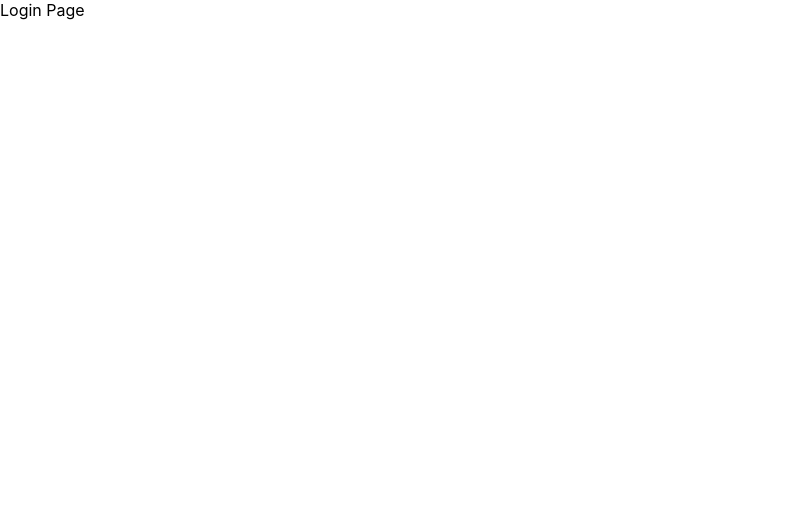
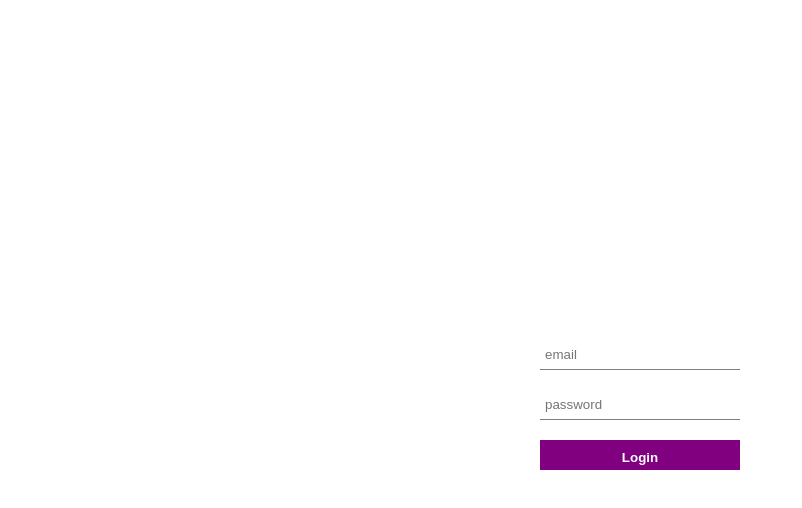
Before and after one commit to taotara/admin-panel, a React (Create React App) app: page /login in a window 1280 px wide. Shown: the top 508 px of the page, without its empty margins (0-802 px from the left). Built offline with nearby package versions, Linux system fonts and the light colour scheme.

Commit message:
intergration of firebase

```diff
--- a/package.json
+++ b/package.json
@@ -11,6 +11,7 @@
     "@testing-library/jest-dom": "^5.16.5",
     "@testing-library/react": "^13.4.0",
     "@testing-library/user-event": "^13.5.0",
+    "firebase": "^9.10.0",
     "react": "^18.2.0",
     "react-circular-progressbar": "^2.1.0",
     "react-dom": "^18.2.0",
--- a/src/components/datatable/Datatable.jsx
+++ b/src/components/datatable/Datatable.jsx
@@ -1,20 +1,25 @@
-import React from 'react'
+import React, { useState } from 'react'
 import './datatable.css'
 import { DataGrid } from '@mui/x-data-grid';
 import { userColumns, userRows } from '../../databasesource';
 import { Link } from 'react-router-dom';
 
 const Datatable = () => {
+    const [data,setData] = useState(userRows);
+
+    const handleDelete = (id) => {
+      setData(data.filter(item=>item.id !== id))
+    }
 
     const actionColumn = [
-        { field: "action", headerName: "Action", Width: 200, renderCell:() => {
+        { field: "action", headerName: "Action", Width: 200, renderCell:(params) => {
             return(
                 <div className="cellAction">
                     <Link to="/users/test" style={{ textDecoration: "none" }}>
                       <div className="veiwButton">View</div>
                     </Link>
 
-                    <div className="deleteButton">Delete</div>
+                    <div className="deleteButton" onClick={()=>handleDelete(params.row.id)}>Delete</div>
                 </div>
             )
     }}];
@@ -28,7 +33,7 @@ const Datatable = () => {
         </div>
         <DataGrid
         className='dataGrid'
-        rows={userRows}
+        rows={data}
         columns={userColumns.concat(actionColumn)}
         pageSize={9}
         rowsPerPageOptions={[9]}
--- /dev/null
+++ b/src/firebase.js
@@ -0,0 +1,14 @@
+import { initializeApp } from "firebase/app";
+import { getAuth } from "firebase/auth";
+const firebaseConfig = {
+  apiKey: process.env.REACT_APP_FIREBASE_KEY,
+  authDomain: "adminpanelp.firebaseapp.com",
+  projectId: "adminpanelp",
+  storageBucket: "adminpanelp.appspot.com",
+  messagingSenderId: "942016452816",
+  appId: "1:942016452816:web:89ec67545a62c98ed666d5"
+};
+
+// Initialize Firebase
+const app = initializeApp(firebaseConfig);
+export const auth = getAuth()
--- a/src/pages/login/Login.jsx
+++ b/src/pages/login/Login.jsx
@@ -1,8 +1,40 @@
-import React from 'react'
+import React, { useState } from 'react';
+import './login.css';
+import { signInWithEmailAndPassword } from "firebase/auth";
+import { auth } from '../../firebase';
+import { useNavigate } from 'react-router-dom';
 
 function Login() {
+  const [error, setError] = useState(false);
+  const [email, setEmail] = useState("");
+  const [password, setPassword] = useState("");
+
+  const navigate = useNavigate()
+
+  const handleLogin = (e) => {
+    e.preventDefault();
+
+    // const auth = getAuth();
+    signInWithEmailAndPassword(auth, email, password)
+      .then((userCredential) => {
+        // Signed in
+        const user = userCredential.user;
+        navigate("/")
+      })
+      .catch((error) => {
+        setError(true)
+      });
+  }
+
   return (
-    <div>Login Page</div>
+    <div className='login'>
+      <form onSubmit={handleLogin}>
+        <input type="email" placeholder='email' onChange={e=>setEmail(e.target.value)}/>
+        <input type="password" placeholder='password' onChange={e=>setPassword(e.target.value)}/>
+        <button type='submit'>Login</button>
+        {error && <span>Wrong email or password!</span>}
+      </form>
+    </div>
   )
 }
 
--- a/src/pages/login/login.css
+++ b/src/pages/login/login.css
@@ -0,0 +1,34 @@
+.login{
+    height: 100vh;
+    display: flex;
+    align-items: center;
+    justify-content: center;
+}
+
+.login form{
+    display: flex;
+    flex-direction: column;
+    align-items: center;
+}
+
+.login form input{
+    width: 200px;
+    height: 30px;
+    margin: 10px;
+}
+
+.login form button{
+    width: 200px;
+    height: 30px;
+    border: none;
+    background-color: purple;
+    color: white;
+    font-weight: bold;
+    cursor: pointer;
+}
+
+.login form span{
+    font-size: 12px;
+    color: red;
+    margin: 10px;
+}
```
Also changed, not shown: 2 other files (tests, documents, lock files or other folders).
